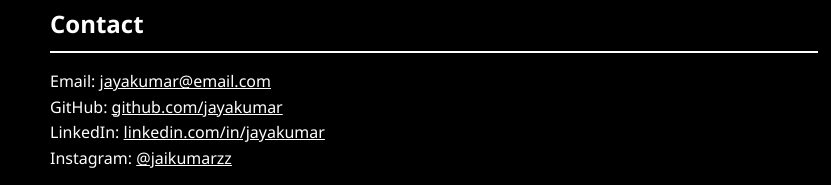
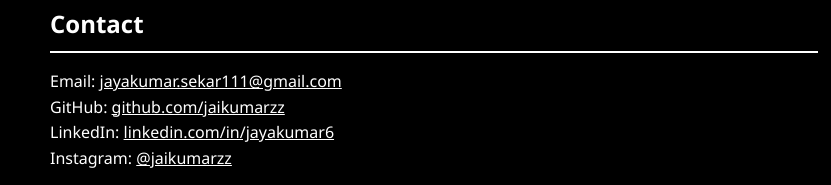
Before and after one commit to jaikumarzz/jayakumarweb, a plain HTML site: page index.html in a window 1280 px wide. Shown: the part 601-786 px from the top of the page, without its empty margins (206-1037 px from the left). Drawn offline with Linux system fonts and the light colour scheme.

Commit message:
Update index.html

```diff
--- a/index.html
+++ b/index.html
@@ -92,9 +92,9 @@
 
   <section class="fade">
     <h2>Contact</h2>
-    <p>Email: <a href="jayakumar.sekar111@gmail.com">jayakumar@email.com</a></p>
-    <p>GitHub: <a href="https://github.com/jaikumarzz" target="_blank">github.com/jayakumar</a></p>
-    <p>LinkedIn: <a href="www.linkedin.com/in/jayakumar6" target="_blank">linkedin.com/in/jayakumar</a></p>
+    <p>Email: <a href="jayakumar.sekar111@gmail.com">jayakumar.sekar111@gmail.com</a></p>
+    <p>GitHub: <a href="https://github.com/jaikumarzz" target="_blank">github.com/jaikumarzz</a></p>
+    <p>LinkedIn: <a href="www.linkedin.com/in/jayakumar6" target="_blank">linkedin.com/in/jayakumar6</a></p>
     <p>Instagram: <a href="https://instagram.com/jaikumarzz" target="_blank">@jaikumarzz</a></p>
     <a href="mailto:jayakumar@email.com" class="btn">Say Hello</a>
   </section>
```
